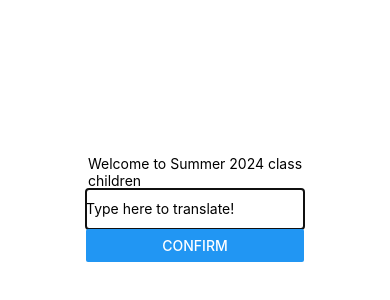
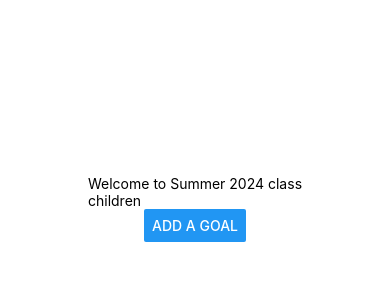
Before and after one commit to oiat11/summer2024, a React Native app: screen / in a window 390 px wide. Shown: the part 214-514 px from the top of the page. Built offline with nearby package versions, Linux system fonts and the light colour scheme.

Commit message:
wrapped the input in modal and a goal button to make the modal visible and update the callback function

```diff
--- a/App.js
+++ b/App.js
@@ -1,16 +1,18 @@
 import { StatusBar } from 'expo-status-bar';
 import Header from './Components/Header';
 import Input from './Components/Input';
-import { View, Text, StyleSheet } from 'react-native';
+import { View, Text, StyleSheet, Button } from 'react-native';
 import { useState } from 'react';
 
 export default function App() {
   const appName = 'Summer 2024 class';
   const [text, setText] = useState('');
+  const [modalVisible, setModalVisible] = useState(false);
 
   function handleInputData(data) {
     console.log('callback fn called with:', data);
     setText(data);
+    setModalVisible(false);
   }
 
   return (
@@ -18,9 +20,10 @@ export default function App() {
       <Header appName={appName} theme="dark">
         <Text>children</Text>
       </Header>
-      <Input inputHandler={handleInputData} />
+      <Input inputHandler={handleInputData} isModalVisible={modalVisible} />
       <Text>{text}</Text>
       <StatusBar style="auto" />
+      <Button title="Add a goal" onPress={() => setModalVisible(true)} />
     </View>
   );
 }
--- a/Components/Input.js
+++ b/Components/Input.js
@@ -1,7 +1,7 @@
-import { View, Text, TextInput, Button } from 'react-native';
+import { View, Text, TextInput, Button, StyleSheet, Modal } from 'react-native';
 import React, { useState, useEffect, useRef } from 'react';
 
-const Input = ({ inputHandler }) => {
+const Input = ({ inputHandler, isModalVisible }) => {
   const [text, setText] = useState('');
   const [showThankYou, setShowThankYou] = useState(false);
   const textInputRef = useRef(null);
@@ -26,10 +26,11 @@ const Input = ({ inputHandler }) => {
   };
 
   return (
-    <View>
+    <Modal animationType="slide" visible={isModalVisible}>
+      <View style={styles.container}>
         <TextInput
           style={{ height: 40 }}
-        placeholder="Type here to translate!"
+          placeholder="Type here"
           onChangeText={changedText => setText(changedText)}
           value={text}
           onBlur={handleBlur}
@@ -39,7 +40,17 @@ const Input = ({ inputHandler }) => {
         {showThankYou && <Text>Thank you</Text>}
         <Button title="Confirm" onPress={handleConfirm} />
       </View>
+    </Modal>
   );
 };
 
+const styles = StyleSheet.create({
+  container: {
+    flex: 1,
+    backgroundColor: '#fff',
+    alignItems: 'center',
+    justifyContent: 'center',
+  },
+});
+
 export default Input;
```
Lines whose indentation alone changed are shown as unchanged.
